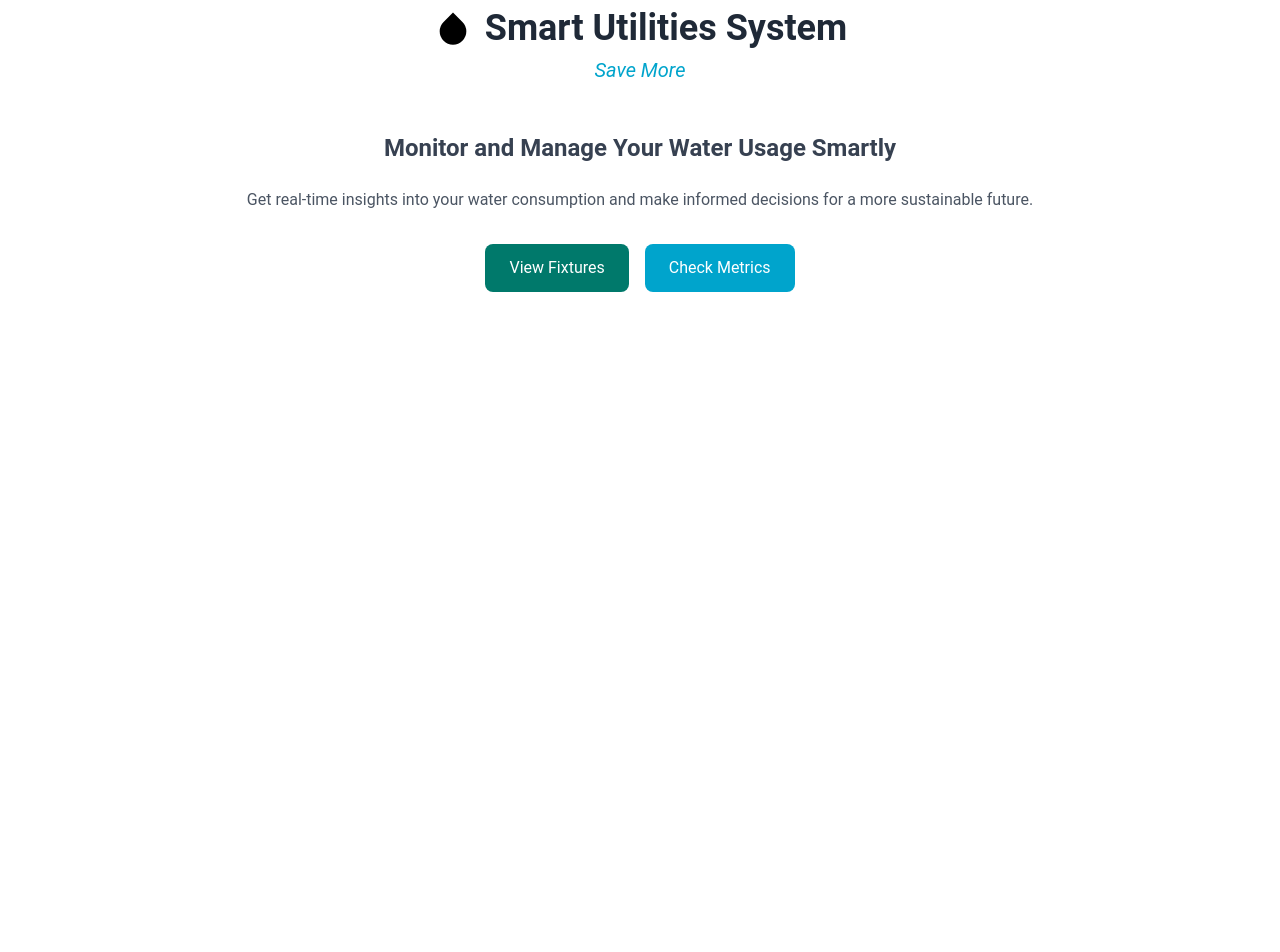
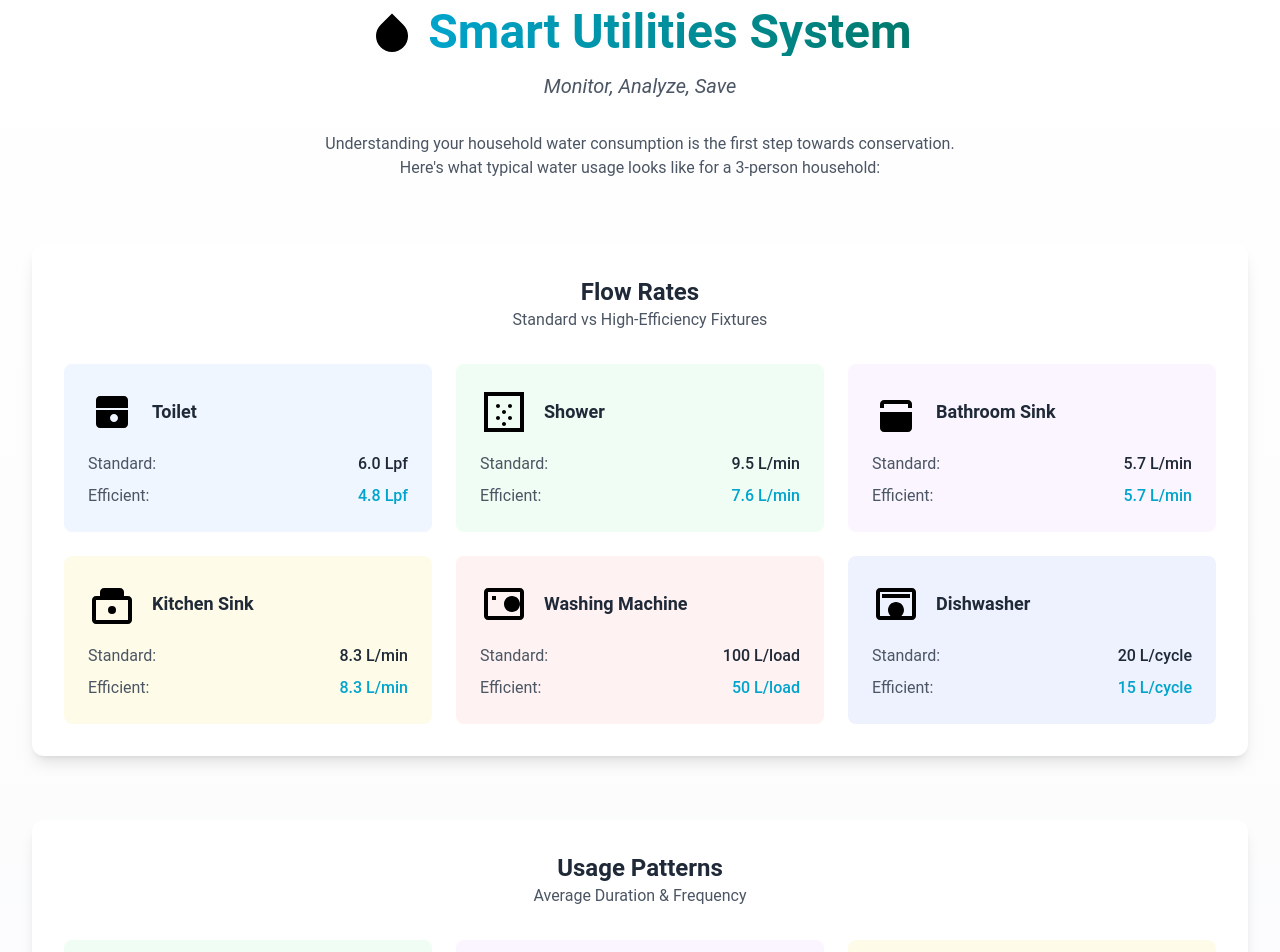
Before and after one commit to mostafadeiab/capstoneproject, a Next.js app: page / in a window 1280 px wide. Shown: the part 120-1072 px from the top of the page. Before the commit the page ends 800 px from the top, so only its background shows below. Built offline with nearby package versions, Linux system fonts and the light colour scheme.

Commit message:
Home Page Changes

```diff
--- a/app/page.tsx
+++ b/app/page.tsx
@@ -3,52 +3,202 @@ import Link from "next/link";
 import NavBar from "@/components/NavBar";
 
 export default function Home() {
+  const metrics = [
+    {
+      title: "Flow Rates",
+      description: "Standard vs High-Efficiency Fixtures",
+      items: [
+        {
+          name: "Toilet",
+          standard: "6.0 Lpf",
+          efficient: "4.8 Lpf",
+          icon: "/fixtures/toilet.svg",
+          color: "bg-blue-50"
+        },
+        {
+          name: "Shower",
+          standard: "9.5 L/min",
+          efficient: "7.6 L/min",
+          icon: "/fixtures/shower.svg",
+          color: "bg-green-50"
+        },
+        {
+          name: "Bathroom Sink",
+          standard: "5.7 L/min",
+          efficient: "5.7 L/min",
+          icon: "/fixtures/bathroom-sink.svg",
+          color: "bg-purple-50"
+        },
+        {
+          name: "Kitchen Sink",
+          standard: "8.3 L/min",
+          efficient: "8.3 L/min",
+          icon: "/fixtures/kitchen-sink.svg",
+          color: "bg-yellow-50"
+        },
+        {
+          name: "Washing Machine",
+          standard: "100 L/load",
+          efficient: "50 L/load",
+          icon: "/fixtures/washing-machine.svg",
+          color: "bg-red-50"
+        },
+        {
+          name: "Dishwasher",
+          standard: "20 L/cycle",
+          efficient: "15 L/cycle",
+          icon: "/fixtures/dishwasher.svg",
+          color: "bg-indigo-50"
+        }
+      ]
+    },
+    {
+      title: "Usage Patterns",
+      description: "Average Duration & Frequency",
+      items: [
+        {
+          name: "Shower",
+          duration: "8 ± 3 min",
+          frequency: "0.75× per person/day",
+          icon: "/fixtures/shower.svg",
+          color: "bg-green-50"
+        },
+        {
+          name: "Bathroom Sink",
+          duration: "15 ± 5 sec",
+          frequency: "8× per person/day",
+          icon: "/fixtures/bathroom-sink.svg",
+          color: "bg-purple-50"
+        },
+        {
+          name: "Kitchen Sink",
+          duration: "2 ± 1 min",
+          frequency: "3× per household/day",
+          icon: "/fixtures/kitchen-sink.svg",
+          color: "bg-yellow-50"
+        },
+        {
+          name: "Toilet",
+          duration: "Instant",
+          frequency: "5× per person/day",
+          icon: "/fixtures/toilet.svg",
+          color: "bg-blue-50"
+        },
+        {
+          name: "Washing Machine",
+          duration: "60 ± 15 min",
+          frequency: "As needed",
+          icon: "/fixtures/washing-machine.svg",
+          color: "bg-red-50"
+        },
+        {
+          name: "Dishwasher",
+          duration: "120 ± 30 min",
+          frequency: "As needed",
+          icon: "/fixtures/dishwasher.svg",
+          color: "bg-indigo-50"
+        }
+      ]
+    }
+  ];
+
   return (
-    <div className="min-h-screen bg-white">
+    <div className="min-h-screen bg-gradient-to-b from-white to-gray-50">
       <NavBar />
 
-      <main className="flex flex-col items-center justify-center px-8 py-16">
-        {/* Header Section */}
-        <div className="text-center mb-12">
-          <div className="flex items-center justify-center gap-3 mb-2">
+      <main className="max-w-7xl mx-auto px-8 py-16">
+        {/* Hero Section */}
+        <div className="text-center mb-16">
+          <div className="flex items-center justify-center gap-3 mb-4">
             <Image
               src="/water-droplet.svg"
               alt="Water droplet icon"
-              width={40}
-              height={40}
+              width={48}
+              height={48}
               className="text-primary"
             />
-            <h1 className="text-4xl font-bold text-gray-800">
+            <h1 className="text-5xl font-bold bg-clip-text text-transparent bg-gradient-to-r from-primary to-accent">
               Smart Utilities System
             </h1>
           </div>
-          <p className="text-xl text-primary italic">Save More</p>
+          <p className="text-xl text-gray-600 italic mb-8">
+            Monitor, Analyze, Save
+          </p>
+          <p className="text-gray-600 max-w-2xl mx-auto">
+            Understanding your household water consumption is the first step towards conservation.
+            Here's what typical water usage looks like for a 3-person household:
+          </p>
         </div>
 
-        {/* Main Content */}
-        <div className="max-w-4xl mx-auto text-center">
-          <h2 className="text-2xl font-semibold text-gray-700 mb-6">
-            Monitor and Manage Your Water Usage Smartly
-          </h2>
-          <p className="text-gray-600 mb-8">
-            Get real-time insights into your water consumption and make informed decisions
-            for a more sustainable future.
-          </p>
+        {/* Metrics Grid */}
+        <div className="space-y-16">
+          {metrics.map((section, idx) => (
+            <div key={idx} className="bg-white rounded-xl shadow-lg p-8">
+              <div className="text-center mb-8">
+                <h2 className="text-2xl font-bold text-gray-800">{section.title}</h2>
+                <p className="text-gray-600">{section.description}</p>
+              </div>
+              <div className="grid grid-cols-1 md:grid-cols-2 lg:grid-cols-3 gap-6">
+                {section.items.map((item, itemIdx) => (
+                  <div
+                    key={itemIdx}
+                    className={`${item.color} rounded-lg p-6 transition-transform hover:scale-105`}
+                  >
+                    <div className="flex items-center gap-4 mb-4">
+                      <div className="w-12 h-12 relative flex-shrink-0">
+                        <Image
+                          src={item.icon}
+                          alt={item.name}
+                          fill
+                          className="object-contain"
+                        />
+                      </div>
+                      <h3 className="text-lg font-semibold text-gray-800">{item.name}</h3>
+                    </div>
+                    {'standard' in item ? (
+                      <div className="space-y-2">
+                        <div className="flex justify-between items-center">
+                          <span className="text-gray-600">Standard:</span>
+                          <span className="font-medium text-gray-800">{item.standard}</span>
+                        </div>
+                        <div className="flex justify-between items-center">
+                          <span className="text-gray-600">Efficient:</span>
+                          <span className="font-medium text-primary">{item.efficient}</span>
+                        </div>
+                      </div>
+                    ) : (
+                      <div className="space-y-2">
+                        <div className="flex justify-between items-center">
+                          <span className="text-gray-600">Duration:</span>
+                          <span className="font-medium text-gray-800">{item.duration}</span>
+                        </div>
+                        <div className="flex justify-between items-center">
+                          <span className="text-gray-600">Frequency:</span>
+                          <span className="font-medium text-primary">{item.frequency}</span>
+                        </div>
+                      </div>
+                    )}
+                  </div>
+                ))}
+              </div>
+            </div>
+          ))}
+        </div>
 
-          <div className="flex gap-4 justify-center">
+        {/* Call to Action */}
+        <div className="flex gap-4 justify-center mt-16">
           <Link
             href="/fixtures"
-              className="bg-accent hover:bg-accent-dark text-white px-6 py-3 rounded-lg transition-colors"
+            className="bg-accent hover:bg-accent-dark text-white px-8 py-4 rounded-lg transition-all hover:scale-105 shadow-lg"
           >
-              View Fixtures
+            View Your Fixtures
           </Link>
           <Link
             href="/metrics"
-              className="bg-primary hover:bg-primary-dark text-white px-6 py-3 rounded-lg transition-colors"
+            className="bg-primary hover:bg-primary-dark text-white px-8 py-4 rounded-lg transition-all hover:scale-105 shadow-lg"
           >
-              Check Metrics
+            Check Your Metrics
           </Link>
-          </div>
         </div>
       </main>
     </div>
```
Also changed, not shown: app/metrics/current/page.tsx (+44 -10 lines). Lines whose indentation alone changed are shown as unchanged.
